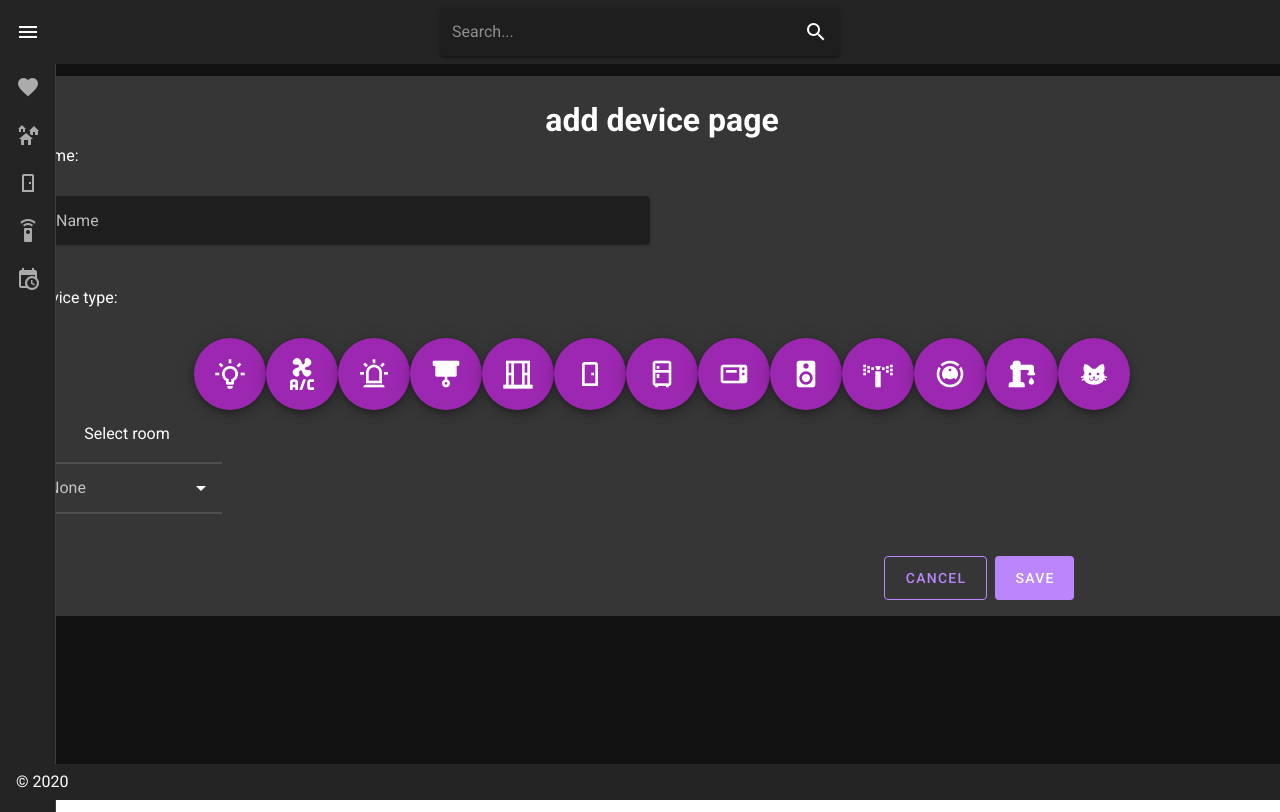
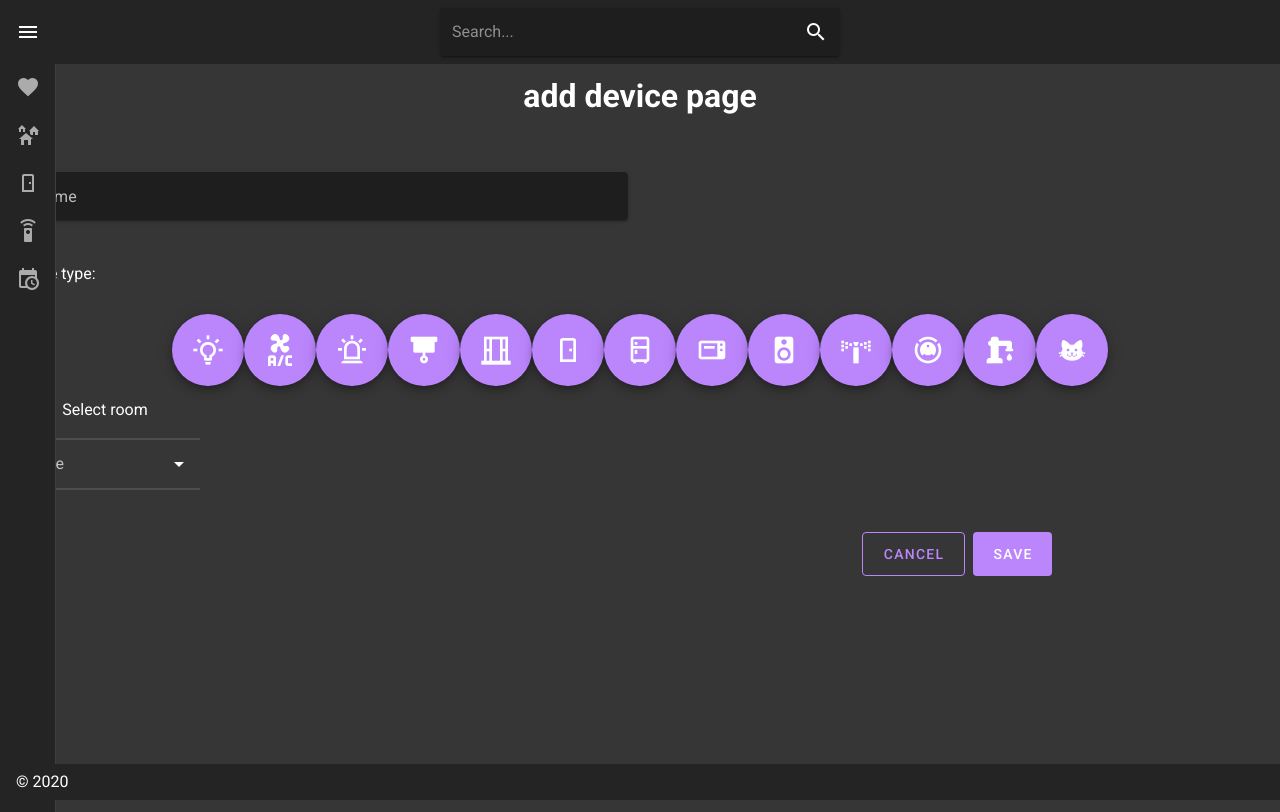
Before and after one commit to AndyBilevich/HCI_Web, a Vue app in the folder intellifox/: page /add_device in a window 1280 px wide. Shown: the top 812 px of the page. Built offline with nearby package versions, Linux system fonts and the light colour scheme.

Commit message:
some screens been made, merging actual pages

```diff
--- a/intellifox/src/App.vue
+++ b/intellifox/src/App.vue
@@ -149,16 +149,19 @@
       </v-row>
     </v-app-bar>
 
-    <v-col @click.stop="() => {
+    <v-row
+      id="screen_cont"
+      @click.stop="() => {
         miniVar = true;
         miniHidd = 'd-none';
-        }">
+      }"
+    >
       <v-content align="center">
-        <div id="bkg" class="background">
+        <div id="bkg" class="background2">
           <router-view />
         </div>
       </v-content>
-    </v-col>
+    </v-row>
 
     <v-footer id="footer" class="window" absolute>
       <span>&copy; 2020</span>
@@ -177,6 +180,10 @@
 
 #navdrawer {
   margin-top: 55px;
+}
+
+#screen_cont {
+  height:100%;
 }
 
 #bkg {
--- a/intellifox/src/Loader.vue
+++ b/intellifox/src/Loader.vue
@@ -18,7 +18,7 @@ export default {
   top: 0;
   left: 0;
   z-index: 10000;
-  background-color: white;
+  background2-color: white;
 }
 .inside_loader {
   margin-left: auto;
--- a/intellifox/src/components/CategoryCard.vue
+++ b/intellifox/src/components/CategoryCard.vue
@@ -2,9 +2,9 @@
   <router-link class="routerLink" :to="whereTo">
     <v-card class="card cards text-center" height="200px" width="170px">
       <div class="card_top">
-        <v-icon size="130" class="background--text">{{categoryIcon}}</v-icon>
+        <v-icon size="130" class="background2--text">{{categoryIcon}}</v-icon>
       </div>
-      <div class="card_bottom background_fill">
+      <div class="card_bottom background1">
         <v-card-text class="text--primary">{{categoryName}}</v-card-text>
       </div>
     </v-card>
--- a/intellifox/src/plugins/vuetify.js
+++ b/intellifox/src/plugins/vuetify.js
@@ -7,8 +7,8 @@ export default new Vuetify({
     theme: {
       themes: {
         dark: {
-          background_fill: '#121212',
-          background: '#363636',
+          background1: '#121212',
+          background2: '#363636',
           window: '#242424',
           sidebar: '#8A8A8A',
           icon: '#ABABAB',
@@ -18,7 +18,7 @@ export default new Vuetify({
           primary: '#BB86FC',
           cards: '#E2CDFD',
           error: '#ED483D',
-          error_window: '#636363'
+          background3: '#636363'
         }
       }
     }
--- a/intellifox/src/views/AddDevice.vue
+++ b/intellifox/src/views/AddDevice.vue
@@ -11,43 +11,43 @@
     <p align="left">Device type:</p>
 
     <v-col cols="12" align="center" justi>
-      <v-btn color="purple" fab dark x-large>
+      <v-btn color="primary" fab dark x-large>
         <v-icon>mdi-lightbulb-on-outline</v-icon>
       </v-btn>
-      <v-btn color="purple" fab dark x-large>
+      <v-btn color="primary" fab dark x-large>
         <v-icon>mdi-air-conditioner</v-icon>
       </v-btn>
-      <v-btn color="purple" fab dark x-large>
+      <v-btn color="primary" fab dark x-large>
         <v-icon>mdi-alarm-light-outline</v-icon>
       </v-btn>
-      <v-btn color="purple" fab dark x-large>
+      <v-btn color="primary" fab dark x-large>
         <v-icon>mdi-blinds</v-icon>
       </v-btn>
-      <v-btn color="purple" fab dark x-large>
+      <v-btn color="primary" fab dark x-large>
         <v-icon>mdi-window-open-variant</v-icon>
       </v-btn>
-      <v-btn color="purple" fab dark x-large>
+      <v-btn color="primary" fab dark x-large>
         <v-icon>mdi-door</v-icon>
       </v-btn>
-      <v-btn color="purple" fab dark x-large>
+      <v-btn color="primary" fab dark x-large>
         <v-icon>mdi-fridge-outline</v-icon>
       </v-btn>
-      <v-btn color="purple" fab dark x-large>
+      <v-btn color="primary" fab dark x-large>
         <v-icon>mdi-toaster-oven</v-icon>
       </v-btn>
-      <v-btn color="purple" fab dark x-large>
+      <v-btn color="primary" fab dark x-large>
         <v-icon>mdi-speaker</v-icon>
       </v-btn>
-      <v-btn color="purple" fab dark x-large>
+      <v-btn color="primary" fab dark x-large>
         <v-icon>mdi-sprinkler-variant</v-icon>
       </v-btn>
-      <v-btn color="purple" fab dark x-large>
+      <v-btn color="primary" fab dark x-large>
         <v-icon>mdi-robot-vacuum</v-icon>
       </v-btn>
-      <v-btn color="purple" fab dark x-large>
+      <v-btn color="primary" fab dark x-large>
         <v-icon>mdi-water-pump</v-icon>
       </v-btn>
-      <v-btn color="purple" fab dark x-large>
+      <v-btn color="primary" fab dark x-large>
         <v-icon>mdi-cat</v-icon>
       </v-btn>
     </v-col>
--- a/intellifox/src/views/Devices.vue
+++ b/intellifox/src/views/Devices.vue
@@ -9,7 +9,7 @@
     </v-row>
 
     <router-link class="routerLink" to="/add_device">
-      <v-btn color="purple" fab dark big bottom right>
+      <v-btn color="primary" fab dark big bottom right>
         <v-icon>mdi-plus</v-icon>
       </v-btn>
     </router-link>
--- a/intellifox/src/views/Homes.vue
+++ b/intellifox/src/views/Homes.vue
@@ -11,7 +11,7 @@
     </v-container>
 
     <router-link class="routerLink" to="/add_home">
-      <v-btn color="purple" fab big bottom right>
+      <v-btn color="primary" fab big bottom right>
         <v-icon>mdi-plus</v-icon>
       </v-btn>
     </router-link>
--- a/intellifox/src/views/Rooms.vue
+++ b/intellifox/src/views/Rooms.vue
@@ -6,7 +6,7 @@
       </v-col>
     </v-row>
 
-    <v-btn color="purple" absolute fab big right>
+    <v-btn color="primary" absolute fab big right>
       <v-icon>mdi-plus</v-icon>
     </v-btn>
   </div>
--- a/intellifox/src/views/Routines.vue
+++ b/intellifox/src/views/Routines.vue
@@ -9,7 +9,7 @@
     </v-row>
 
     <router-link class="routerLink" to="/add_routine">
-      <v-btn color="purple" fab dark big bottom right>
+      <v-btn color="primary" fab dark big bottom right>
         <v-icon>mdi-plus</v-icon>
       </v-btn>
     </router-link>
--- a/intellifox/src/views/Settings.vue
+++ b/intellifox/src/views/Settings.vue
@@ -27,10 +27,10 @@
       <v-col cols="6">
         <div class="tab_container">
           <div class="ins_tab_container">
-            <h3 class="text-left overline">Font</h3>
+            <h3 class="text-left overline">Units</h3>
             <v-row>
               <v-col cols="6">
-              <h4 class="text-left font-regular">Font Size</h4>
+              <h4 class="text-left font-regular">Temperature</h4>
               </v-col>
               <v-spacer/>
               <v-col cols="3">
@@ -42,22 +42,26 @@
                 >
                   <template v-slot:activator="{ on }">
                     <v-btn
-                      color="background_fill"
+                      color="background1"
                       v-on="on"
                     >
                       {{items[selected].title}}
                     </v-btn>
                   </template>
                   <v-list
-                    color="background"
+                    color="background2"
                   >
-                    <v-list-item
+                    <div
                       v-for="(item, index) in items"
                       :key="index"
-                      @click="selected=index"
                     >
-                      <v-list-item-title class="text-center">{{ item.title }}</v-list-item-title>
-                    </v-list-item>
+                      <v-list-item
+                        v-if="index != selected"
+                        @click="selected=index"
+                      >
+                        <v-list-item-title class="text-center">{{ item.title }}</v-list-item-title>
+                      </v-list-item>
+                    </div>
                   </v-list>
                 </v-menu>
               </v-col>
@@ -76,8 +80,8 @@
     data () {
       return {
         items: [
-          { title: 'C' },
-          { title: 'F' },
+          { id: 0, title: 'C' },
+          { id: 1, title: 'F' },
         ],
         selected: 0,
         switchDark: this.$vuetify.theme.dark,
@@ -107,4 +111,7 @@
 .ins_tab_container {
   height:100%;
 }
+.menu_list_item {
+  height: 20px;
+}
 </style>
```
Also changed, not shown: intellifox/src/components/HomeCard.vue (+18 -16 lines), intellifox/src/views/AddRoutine.vue (+8 -8 lines).
